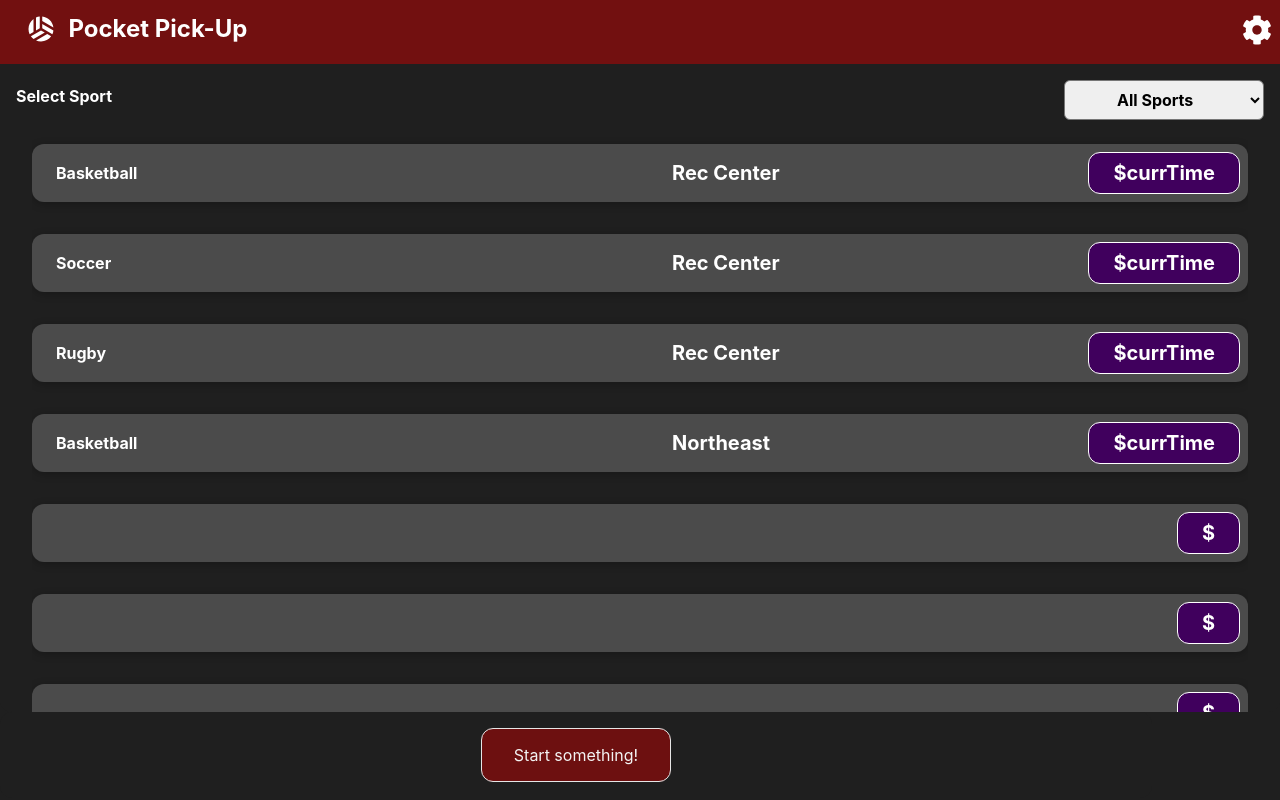
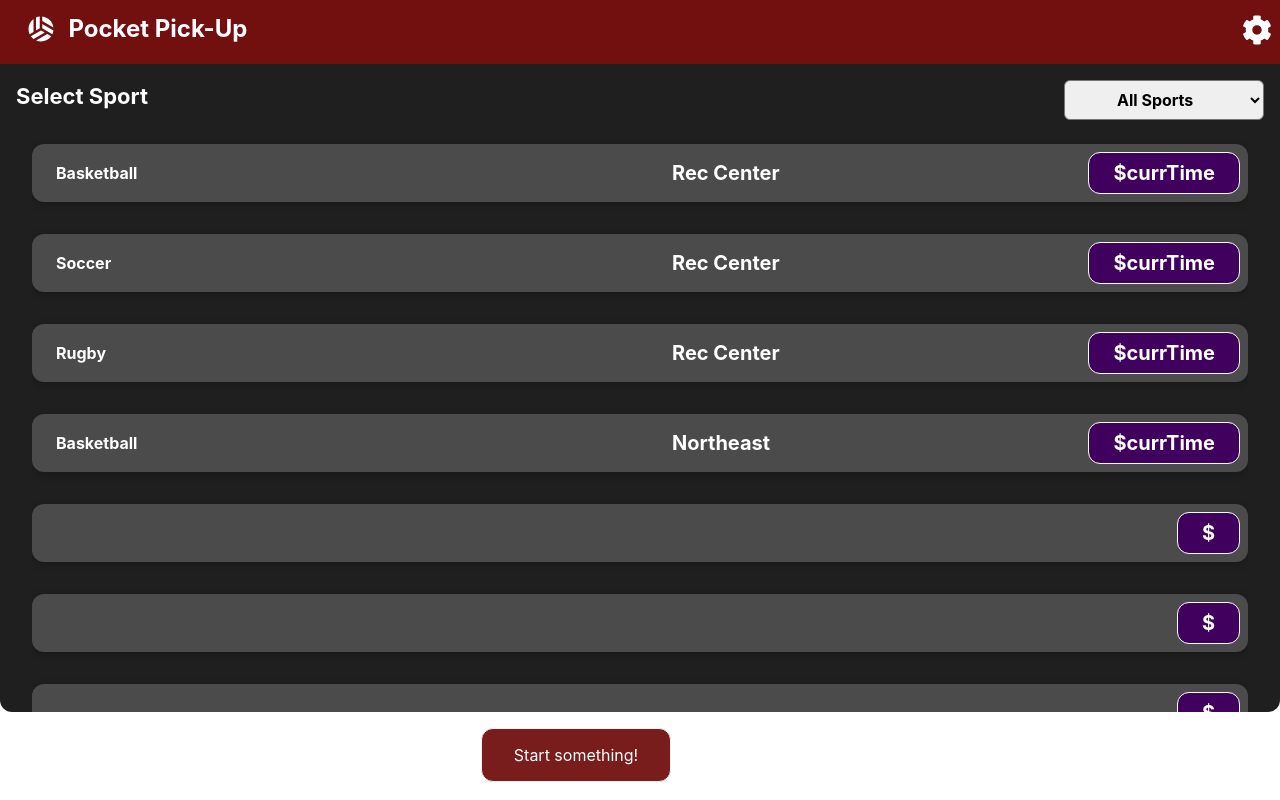
Before and after one commit to yusufelley/pickup, a React (Create React App) app in the folder web/: page / in a window 1280 px wide. Built offline with nearby package versions, Linux system fonts and the light colour scheme.

Commit message:
color theory

```diff
--- a/web/src/App.css
+++ b/web/src/App.css
@@ -4,7 +4,7 @@
 }
 
 body {
-  background: rgb(31, 31, 31);
+  background: white;
 }
 .App {
   text-align: center;
--- a/web/src/components/Events/EventFilter.css
+++ b/web/src/components/Events/EventFilter.css
@@ -2,7 +2,9 @@
   color: white;
   padding: 0 1rem;
 }
-
+.selectSport {
+  font-size: 22px;
+}
 .expenses-filter__control {
   display: flex;
   width: 100%;
--- a/web/src/components/Events/EventFilter.js
+++ b/web/src/components/Events/EventFilter.js
@@ -10,7 +10,7 @@ const EventFilter = (props) => {
   return (
     <div className="expenses-filter">
       <div className="expenses-filter__control">
-        <label>Select Sport</label>
+        <label className="selectSport">Select Sport</label>
         <select value={props.selectedSport} onChange={sportChangeHandler}>
           <option value="none" defaultValue>
             All Sports
--- a/web/src/components/NewEvent/EventForm.css
+++ b/web/src/components/NewEvent/EventForm.css
@@ -4,6 +4,7 @@
   gap: 1rem;
   margin-bottom: 1rem;
   text-align: left;
+  background: white;
 }
 
 .new-expense__control label {
--- a/web/src/components/NewEvent/NewEvent.css
+++ b/web/src/components/NewEvent/NewEvent.css
@@ -1,7 +1,6 @@
 .new-expense {
-  background-color: rgb(31, 31, 31);
+  background: white;
   padding: 1rem;
-
   width: 90vw;
   max-width: 95%;
   border-radius: 12px;
```
